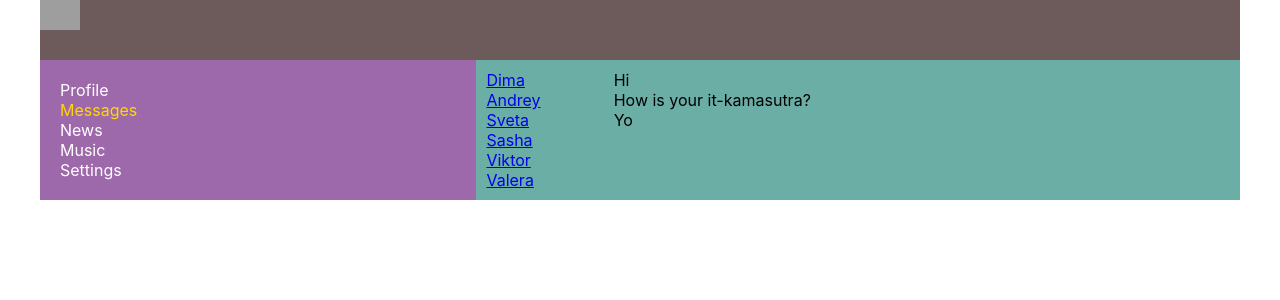
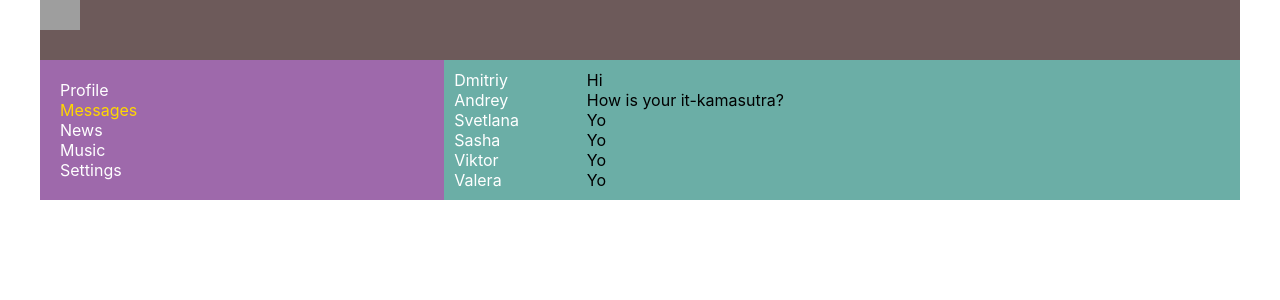
Before and after one commit to YakovlevAndrey1991/Socian-Network-React-JS-study-, a React (Create React App) app: page /dialogs in a window 1280 px wide. Shown: the top 300 px of the page. Built offline with nearby package versions, Linux system fonts and the light colour scheme; grey boxes are pictures that could not be loaded; the HTML template or start-up script is replaced by a standard one.

Commit message:
l23 add props for dialogs

```diff
--- a/src/App.css
+++ b/src/App.css
@@ -13,4 +13,5 @@
 .app-wrapper-content {
     grid-area: c;
     background-color: #6baea6;
+
 }
--- a/src/components/Dialogs/Dialogs.jsx
+++ b/src/components/Dialogs/Dialogs.jsx
@@ -1,37 +1,44 @@
 import React from 'react';
 import s from './Dialogs.module.css'
 import {NavLink} from "react-router-dom";
+
+const DialogItem = (props) => {
+
+    let path = '/dialogs/' + props.id;
+
+    return (
+        <div className={s.dialog + ' ' + s.active}>
+            <NavLink to={path}>{props.name}</NavLink>
+        </div>
+    )
+};
+
+const Message = (props) => {
+    return (
+        <div className={s.message}>{props.message}</div>
+    );
+};
 
 const Dialogs = (props) => {
     return (
         <div className={s.dialogs}>
             <div className={s.dialogsItems}>
-                <div className={s.dialog + ' ' + s.active}>
-                     <NavLink to='/dialogs/1'>Dima</NavLink>
-                </div>
-                <div className={s.dialog}>
-                    <NavLink to='/dialogs/2'>Andrey</NavLink>
-                </div>
-                <div className={s.dialog}>
-                    <NavLink to='/dialogs/3'>Sveta</NavLink>
-                </div>
-                <div className={s.dialog}>
-                    <NavLink to='/dialogs/4'>Sasha</NavLink>
-                </div>
-                <div className={s.dialog}>
-                    <NavLink to='/dialogs/5'>Viktor</NavLink>
-                </div>
-                <div className={s.dialog}>
-                    <NavLink to='/dialogs/6'>Valera</NavLink>
-                </div>
+                <DialogItem name='Dmitriy' id='1'/>
+                <DialogItem name='Andrey' id='2'/>
+                <DialogItem name='Svetlana' id='3'/>
+                <DialogItem name='Sasha' id='4'/>
+                <DialogItem name='Viktor' id='5'/>
+                <DialogItem name='Valera' id='6'/>
             </div>
             <div className={s.messages}>
-                <div className={s.message}>Hi</div>
-                <div className={s.message}>How is your it-kamasutra?</div>
-                <div className={s.message}>Yo</div>
+                <Message message='Hi'/>
+                <Message message='How is your it-kamasutra?'/>
+                <Message message='Yo'/>
+                <Message message='Yo'/>
+                <Message message='Yo'/>
+                <Message message='Yo'/>
             </div>
         </div>
-
 
 
     )
--- a/src/components/Dialogs/Dialogs.module.css
+++ b/src/components/Dialogs/Dialogs.module.css
@@ -7,13 +7,20 @@
 .dialogsItems {
     padding: 10px;
 }
-
-.dialogsItems .active {
+.dialogsItems a {
+    color: white;
+    text-decoration: none;
+}
+.dialogsItems a.active {
     color: gold;
 }
 
-.dialog {
+dialog {
 
+}
+
+.active {
+    color: gold;
 }
 
 .messages {
--- a/src/components/Profile/MyPosts/MyPosts.jsx
+++ b/src/components/Profile/MyPosts/MyPosts.jsx
@@ -4,16 +4,21 @@
 const MyPosts = () => {
     return (
 
-            <div>My posts
+        <div className={s.postsBlock}>
+            <h3>My posts</h3>
+            <div>
                 <div>
-                    <textarea name="" id="" cols="10" rows="10"></textarea>
+                    <textarea></textarea>
+                </div>
+                <div>
                     <button>Add post</button>
                 </div>
-                <div className={s.posts}>
-                    <Post message='Hi, how are you?' likeCount='54'/>
-                    <Post message="It's my first post" likeCount='2'/>
-                </div>
             </div>
+            <div className={s.posts}>
+                <Post message='Hi, how are you?' likeCount='54'/>
+                <Post message="It's my first post" likeCount='2'/>
+            </div>
+        </div>
 
     );
 }
--- a/src/components/Profile/MyPosts/MyPosts.module.css
+++ b/src/components/Profile/MyPosts/MyPosts.module.css
@@ -0,0 +1,6 @@
+.postsBlock {
+    padding: 10px;
+}
+.posts {
+    margin-top: 10px;
+}
--- a/src/components/Profile/Profile.jsx
+++ b/src/components/Profile/Profile.jsx
@@ -1,11 +1,11 @@
 import s from './Profile.module.css';
 import MyPosts from "./MyPosts/MyPosts";
+import ProfileInfo from "./ProfileInfo/ProfileInfo";
 
 const Profile = () => {
     return (
         <div>
-            <img src="https://alpindustria.ru/i/tour/programms/596_1800.jpg" alt=""/>
-            <div>ava+description</div>
+            <ProfileInfo/>
             <MyPosts/>
         </div>
     );
--- /dev/null
+++ b/src/components/Profile/ProfileInfo/ProfileInfo.jsx
@@ -0,0 +1,15 @@
+import s from './ProfileInfo.module.css'
+
+
+const ProfileInfo = () => {
+    return (
+        <div>
+            <div>
+                <img src="https://alpindustria.ru/i/tour/programms/596_1800.jpg" alt=""/>
+                <div className={s.descriptionBlock}>ava+description</div>
+            </div>
+        </div>
+    );
+}
+
+export default ProfileInfo;
--- /dev/null
+++ b/src/components/Profile/ProfileInfo/ProfileInfo.module.css
@@ -0,0 +1,3 @@
+.descriptionBlock {
+    padding: 10px;
+}
```
Also changed, not shown: 1 other file (tests, documents, lock files or other folders).
